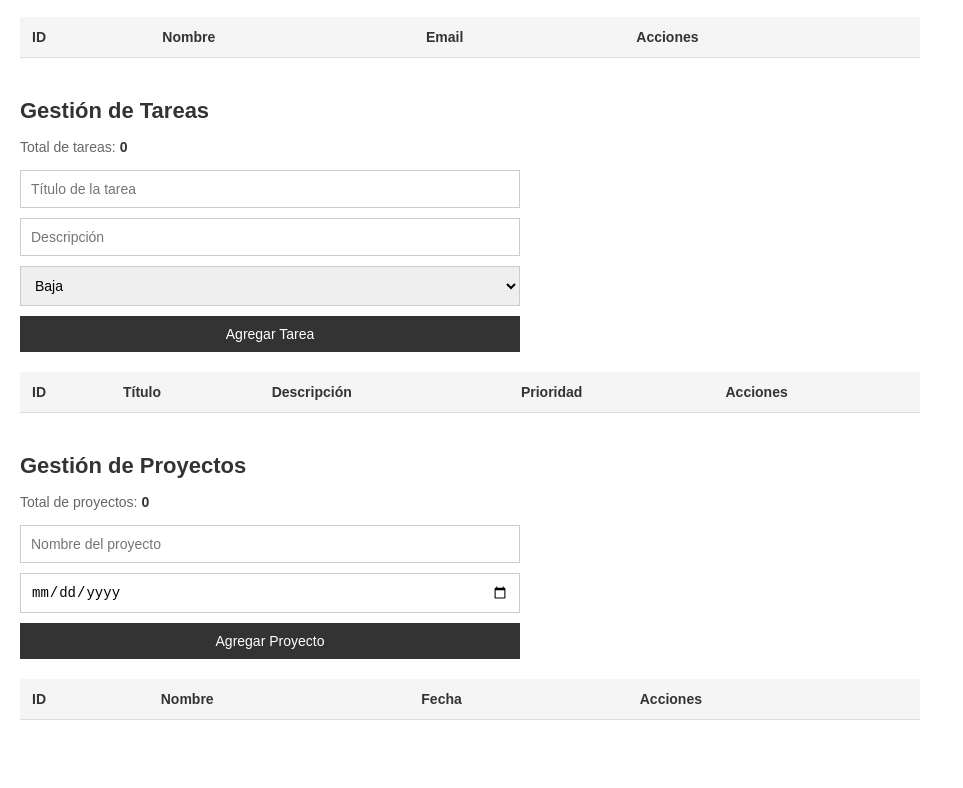
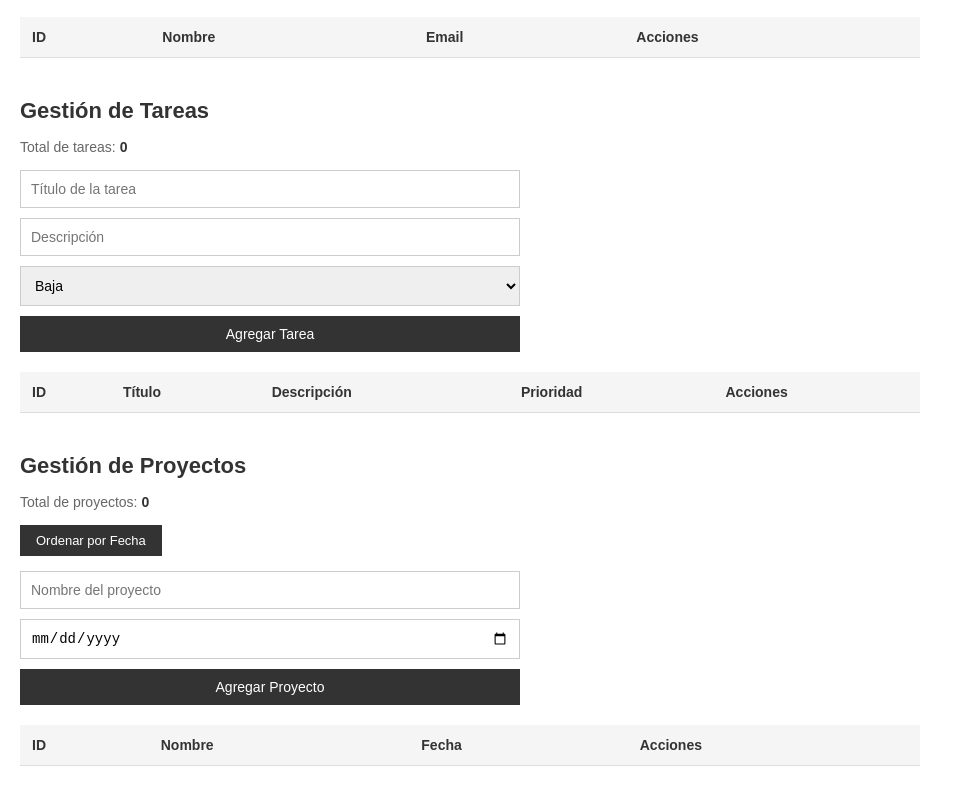
Before and after one commit to YuniorCasiano/crud-gitflow-proyecto, a plain HTML site: page index.html in a window 1280 px wide. Shown: the part 424-1212 px from the top of the page, without its empty margins (0-963 px from the left). Drawn offline with Linux system fonts and the light colour scheme.

Commit message:
feat: Agregar ordenamiento de proyectos por fecha

```diff
--- a/index.html
+++ b/index.html
@@ -77,6 +77,9 @@
         <section class="crud-section">
             <h2>Gestión de Proyectos</h2>
             <p class="counter">Total de proyectos: <span id="projectCount">0</span></p>
+            <div class="sort-container">
+    <button onclick="sortProjectsByDate()" class="sort-btn">Ordenar por Fecha</button>
+</div>
             <div class="form-container">
                 <input type="text" id="projectName" placeholder="Nombre del proyecto">
                 <input type="date" id="projectDate">
--- a/script.js
+++ b/script.js
@@ -312,3 +312,15 @@ function filterTasks() {
         tbody.appendChild(row);
     });
 }
+// ==================== ORDENAR PROYECTOS POR FECHA ====================
+
+function sortProjectsByDate() {
+    projects.sort((a, b) => {
+        const dateA = new Date(a.date);
+        const dateB = new Date(b.date);
+        return dateA - dateB;
+    });
+
+    renderProjects();
+    alert('Proyectos ordenados por fecha (más antiguos primero)');
+}
--- a/styles.css
+++ b/styles.css
@@ -179,3 +179,20 @@ table td {
     outline: none;
     border-color: #333;
 }
+.sort-container {
+    margin-bottom: 15px;
+}
+
+.sort-btn {
+    padding: 8px 16px;
+    background-color: #333;
+    color: white;
+    border: none;
+    cursor: pointer;
+    font-size: 13px;
+    transition: background-color 0.3s;
+}
+
+.sort-btn:hover {
+    background-color: #555;
+}
```
